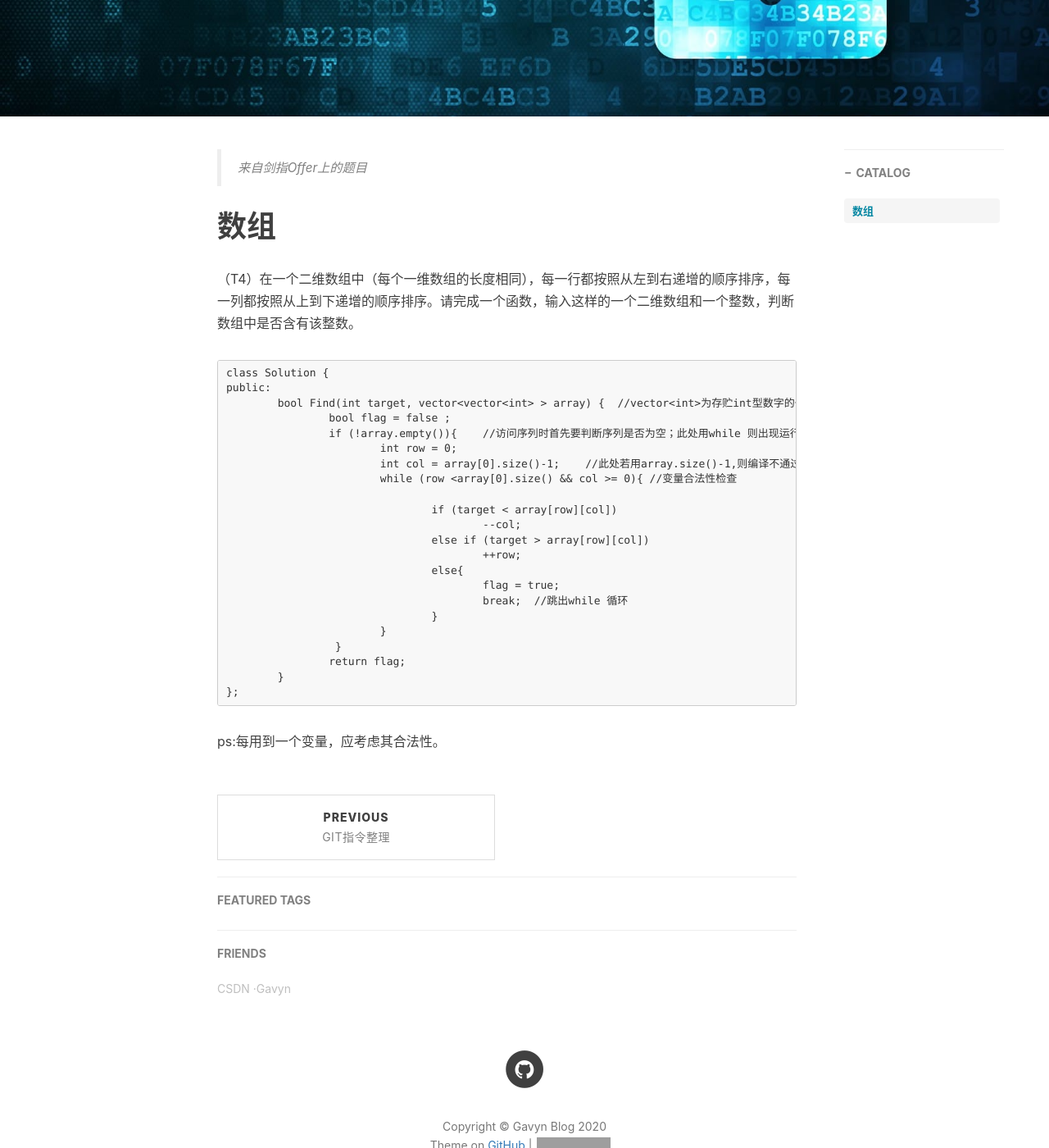
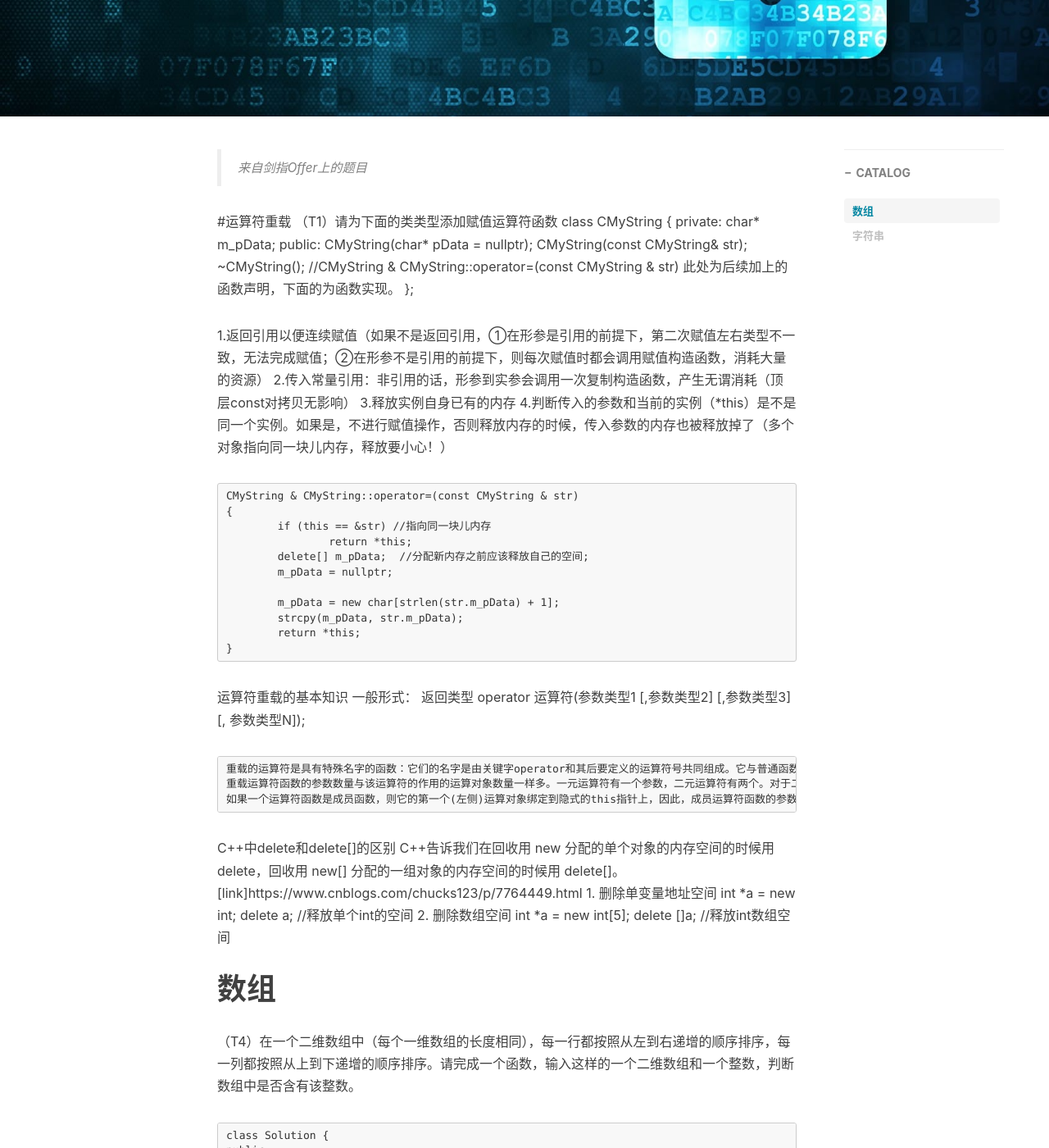
Before and after one commit to Gavynlee/Gavynlee.github.io, a Jekyll site: the page built from _posts/2020-02-5-数据结构与算法错题集.md, in a window 1280 px wide and 1400 px high, scrolled down 381 px. Shown: the whole window at 82% size. Built offline with Jekyll 4.4.1, drawn with Linux system fonts in a browser that asks for light colours; nearby versions of some CDN libraries; comment, search, counter and statistics services are not loaded; some of the changed text lies outside the part shown; grey boxes are pictures that could not be loaded.

Commit message:
update blog

```diff
--- a/_posts/2020-02-5-数据结构与算法错题集.md
+++ b/_posts/2020-02-5-数据结构与算法错题集.md
@@ -13,6 +13,52 @@ tags:
 
 >来自剑指Offer上的题目
 
+#运算符重载
+（T1）请为下面的类类型添加赋值运算符函数
+	class CMyString
+	{
+	private:
+		char* m_pData;
+	public:
+		CMyString(char* pData = nullptr);
+		CMyString(const CMyString& str);
+		~CMyString();
+		//CMyString & CMyString::operator=(const CMyString & str) 此处为后续加上的函数声明，下面的为函数实现。
+	};
+
+1.返回引用以便连续赋值（如果不是返回引用，①在形参是引用的前提下，第二次赋值左右类型不一致，无法完成赋值；②在形参不是引用的前提下，则每次赋值时都会调用赋值构造函数，消耗大量的资源）
+2.传入常量引用：非引用的话，形参到实参会调用一次复制构造函数，产生无谓消耗（顶层const对拷贝无影响）
+3.释放实例自身已有的内存
+4.判断传入的参数和当前的实例（*this）是不是同一个实例。如果是，不进行赋值操作，否则释放内存的时候，传入参数的内存也被释放掉了（多个对象指向同一块儿内存，释放要小心！）
+
+	CMyString & CMyString::operator=(const CMyString & str)
+	{
+		if (this == &str) //指向同一块儿内存
+			return *this;
+		delete[] m_pData;  //分配新内存之前应该释放自己的空间;
+		m_pData = nullptr;
+
+		m_pData = new char[strlen(str.m_pData) + 1];
+		strcpy(m_pData, str.m_pData);
+		return *this;
+	}
+
+运算符重载的基本知识
+	一般形式：
+      返回类型 operator 运算符(参数类型1 [,参数类型2] [,参数类型3] [, 参数类型N]);
+
+	重载的运算符是具有特殊名字的函数：它们的名字是由关键字operator和其后要定义的运算符号共同组成。它与普通函数一样也有返回值、参数列表、以及函数体。
+	重载运算符函数的参数数量与该运算符的作用的运算对象数量一样多。一元运算符有一个参数，二元运算符有两个。对于二元运算符来说，左侧运算对象传递给第一个参数，右侧运算对象传递给第二个参数。
+	如果一个运算符函数是成员函数，则它的第一个(左侧)运算对象绑定到隐式的this指针上，因此，成员运算符函数的参数比运算符的运算对象少一个。
+
+C++中delete和delete[]的区别
+	C++告诉我们在回收用 new 分配的单个对象的内存空间的时候用 delete，回收用 new[] 分配的一组对象的内存空间的时候用 delete[]。[link]https://www.cnblogs.com/chucks123/p/7764449.html
+	1. 删除单变量地址空间
+	int *a = new int;
+	delete a; //释放单个int的空间
+	2. 删除数组空间
+	int *a = new int[5];
+	delete []a; //释放int数组空间
 
 # 数组
 （T4）在一个二维数组中（每个一维数组的长度相同），每一行都按照从左到右递增的顺序排序，每一列都按照从上到下递增的顺序排序。请完成一个函数，输入这样的一个二维数组和一个整数，判断数组中是否含有该整数。
@@ -41,3 +87,6 @@ tags:
 	};
 
 ps:每用到一个变量，应考虑其合法性。
+
+# 字符串
+请实现一个函数，将一个字符串中的每个空格替换成“%20”。例如，当字符串为We Are Happy.则经过替换之后的字符串为We%20Are%20Happy。
```
Also changed, not shown: img/post-bg-github-cup.jpg (added).
